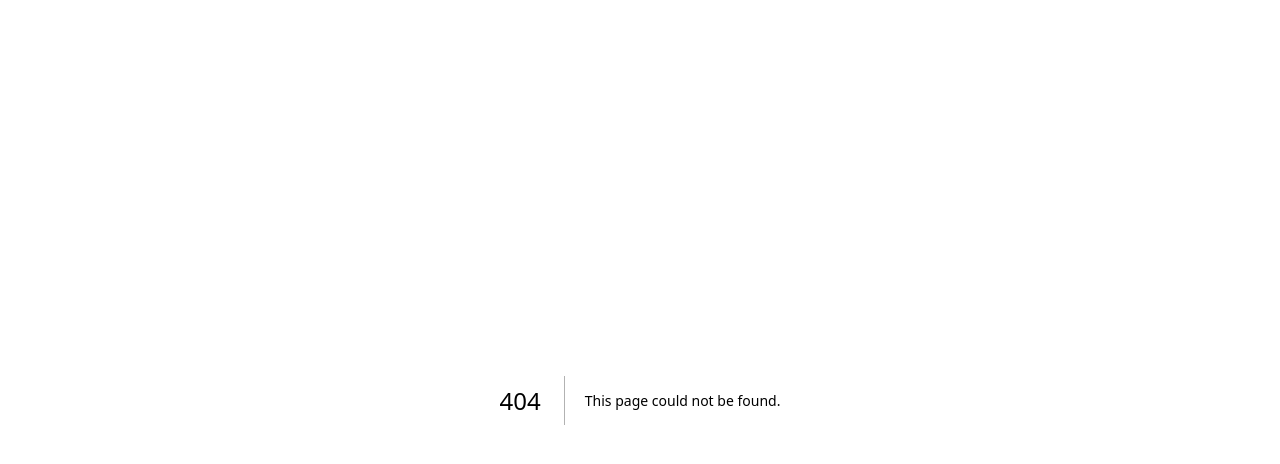
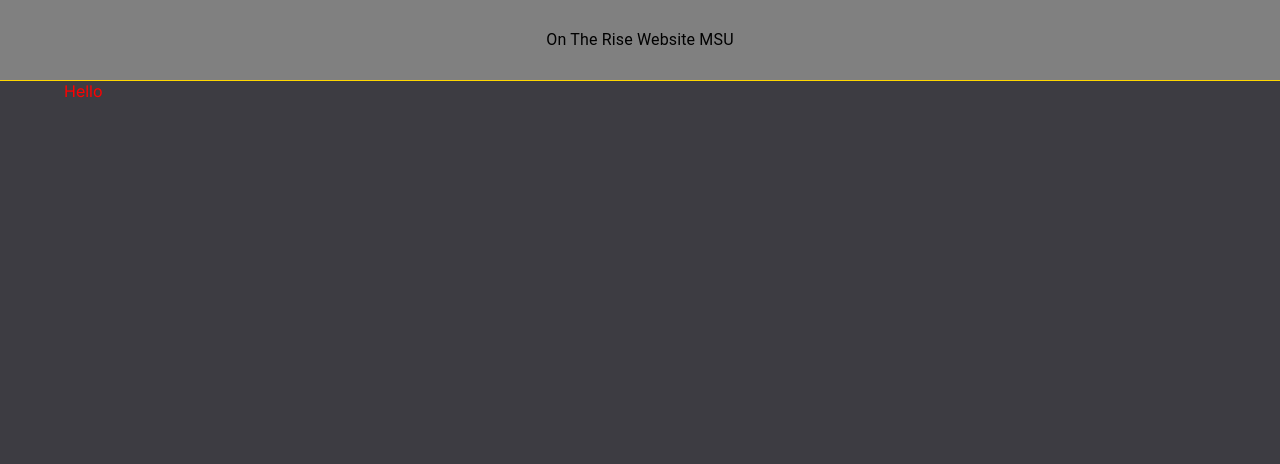
Before and after one commit to Imagine-Software-Club/PRJ-5WFU3-OnTheRiseWebsite, a Next.js app: page /contact-us in a window 1280 px wide. Before the commit this address had no page. Shown: the top 464 px of the page. Built offline with nearby package versions, Linux system fonts and the light colour scheme.

Commit message:
Added new file paths and set up folder structure
Started Header as well

```diff
--- /dev/null
+++ b/app/contact-us/page.tsx
@@ -0,0 +1,9 @@
+import { Box } from "@mui/material";
+
+export default function Home() {
+    return (
+        <Box sx={{color: 'red'}}>
+            Hello
+        </Box>
+    )
+}
--- a/app/globals.css
+++ /dev/null
@@ -1,27 +0,0 @@
-@tailwind base;
-@tailwind components;
-@tailwind utilities;
-
-:root {
-  --foreground-rgb: 0, 0, 0;
-  --background-start-rgb: 214, 219, 220;
-  --background-end-rgb: 255, 255, 255;
-}
-
-@media (prefers-color-scheme: dark) {
-  :root {
-    --foreground-rgb: 255, 255, 255;
-    --background-start-rgb: 0, 0, 0;
-    --background-end-rgb: 0, 0, 0;
-  }
-}
-
-body {
-  color: rgb(var(--foreground-rgb));
-  background: linear-gradient(
-      to bottom,
-      transparent,
-      rgb(var(--background-end-rgb))
-    )
-    rgb(var(--background-start-rgb));
-}
--- a/app/layout.tsx
+++ b/app/layout.tsx
@@ -1,21 +1,28 @@
-import './globals.css'
-import { Inter } from 'next/font/google'
+import Header from "@/src/components/Header/Header";
+import { Box, Stack, Container } from "@mui/material";
+import { Inter } from "next/font/google";
 
-const inter = Inter({ subsets: ['latin'] })
+const inter = Inter({ subsets: ["latin"] });
 
 export const metadata = {
-  title: 'Create Next App',
-  description: 'Generated by create next app',
-}
+  title: "Create Next App",
+  description: "Generated by create next app",
+};
 
 export default function RootLayout({
   children,
 }: {
-  children: React.ReactNode
+  children: React.ReactNode;
 }) {
   return (
     <html lang="en">
-      <body className={inter.className}>{children}</body>
+      <body
+        className={inter.className}
+        style={{ margin: 0, background: "#3D3C42" }}
+      >
+        <Header />
+        <Container>{children}</Container>
+      </body>
     </html>
-  )
+  );
 }
--- a/package.json
+++ b/package.json
@@ -3,7 +3,7 @@
   "version": "0.1.0",
   "private": true,
   "scripts": {
-    "fastapi-dev": "pip3 install -r requirements.txt && python3 -m uvicorn api.index:app --reload",
+    "fastapi-dev": "pip3 install -r requirements.txt && python -m uvicorn api.index:app --reload",
     "next-dev": "next dev",
     "dev": "concurrently \"npm run next-dev\" \"npm run fastapi-dev\"",
     "build": "next build",
--- /dev/null
+++ b/src/components/Header/Header.tsx
@@ -0,0 +1,22 @@
+import { Box, Stack, Typography } from "@mui/material";
+import React from "react";
+
+export const Header = () => {
+  return (
+    <Stack
+      sx={{
+        background: "grey",
+        height: "80px",
+        borderBottom: "1px solid gold",
+        position: "sticky",
+        justifyContent: "center", // Center horizontally
+        alignItems: "center", // Center vertically
+        flexDirection: "row",
+      }}
+    >
+      <Typography>On The Rise Website MSU</Typography>
+    </Stack>
+  );
+};
+
+export default Header;
```
Also changed, not shown: app/past/page.tsx (added, +9 -0 lines), app/upcoming/page.tsx (added, +9 -0 lines).
